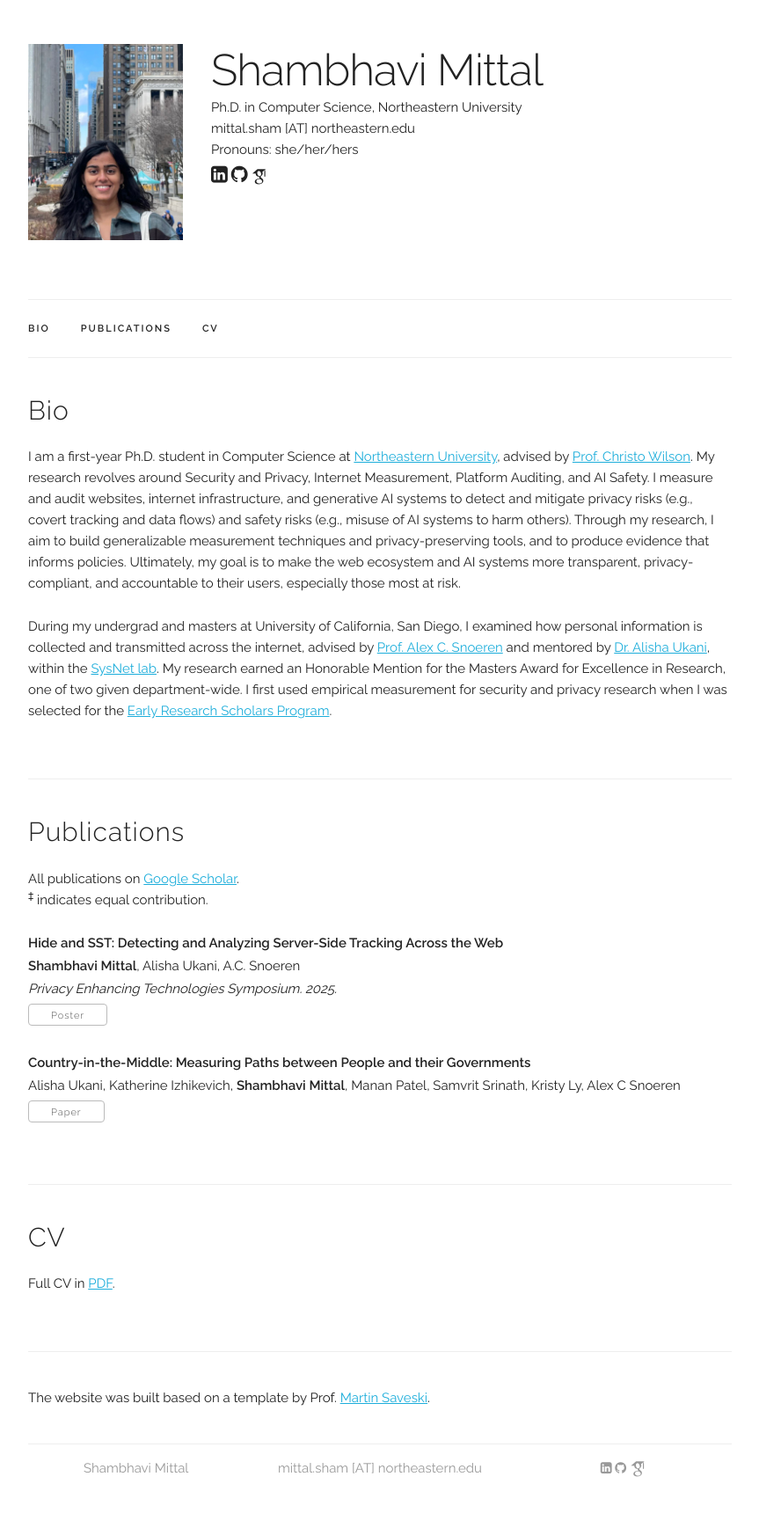
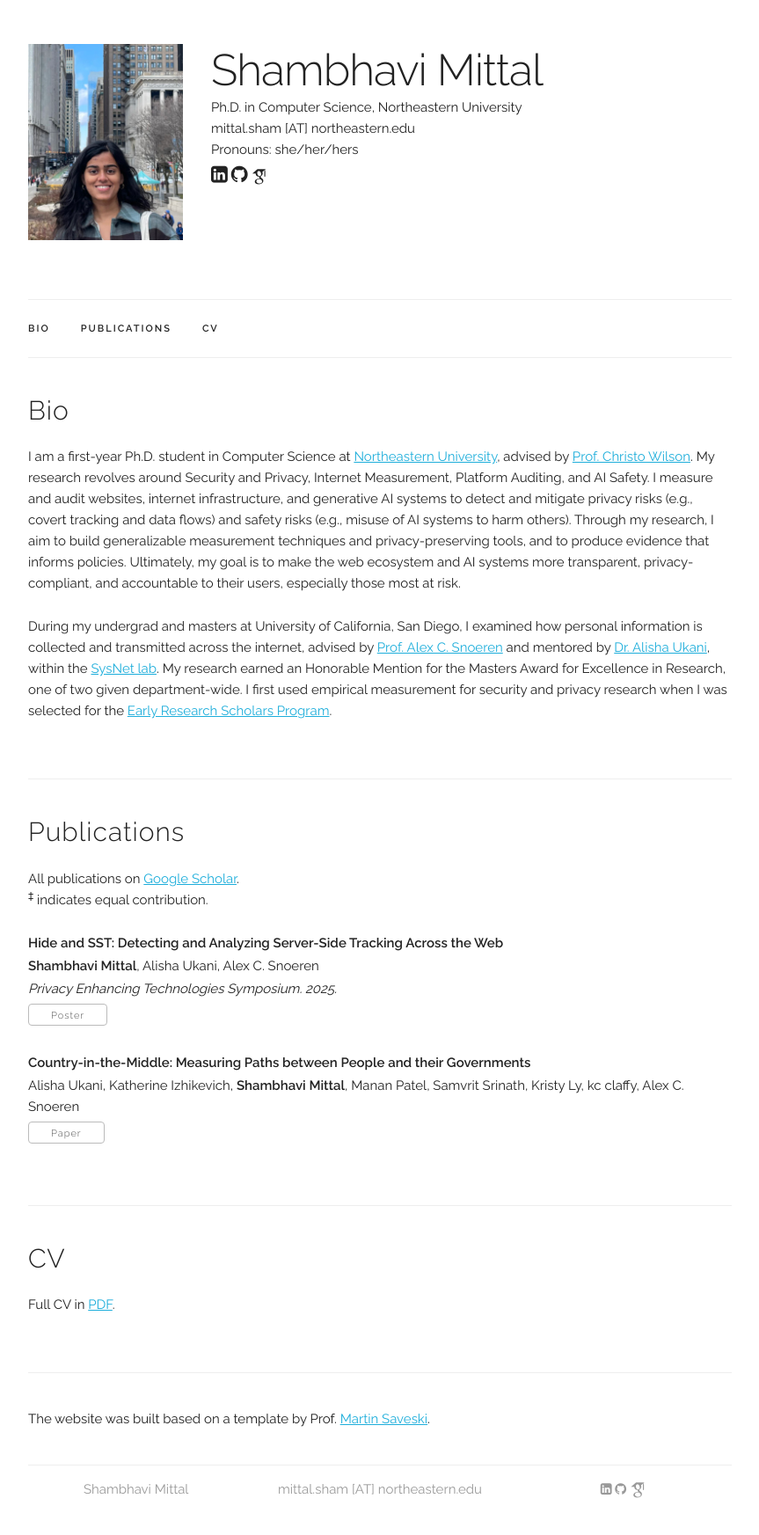
Before and after one commit to shambhavi-20/shambhavi-20.github.io, a Jekyll site: the page built from index.html, in a window 1280 px wide. Shown: the whole page at 88% size, without its empty margins (208-1071 px from the left). Built offline with Jekyll 4.4.1, drawn with Linux system fonts in a browser that asks for light colours; some web fonts are replaced; before the commit the page ends 1721 px from its top, so only the background shows below that.

Commit message:
fixed names in publications

```diff
--- a/_data/publications.yaml
+++ b/_data/publications.yaml
@@ -130,12 +130,12 @@ papers:
   #   code: "https://github.com/brihijoshi/podpop-nlp4musa-2020"
   #   selected: y
   - title: "Hide and SST: Detecting and Analyzing Server-Side Tracking Across the Web"
-    authors: "<b> Shambhavi Mittal</b>, Alisha Ukani, A.C. Snoeren"
+    authors: "<b> Shambhavi Mittal</b>, Alisha Ukani, Alex C. Snoeren"
     venue: "Privacy Enhancing Technologies Symposium. 2025."
     poster: "/assets/publications/2025_sst/Shambhavi_Mittal_Poster_PETS_2025.pdf"
     selected: y
   - title: "Country-in-the-Middle: Measuring Paths between People and their Governments"
-    authors: "Alisha Ukani, Katherine Izhikevich,<b> Shambhavi Mittal</b>, Manan Patel, Samvrit Srinath, Kristy Ly, Alex C Snoeren"
+    authors: "Alisha Ukani, Katherine Izhikevich,<b> Shambhavi Mittal</b>, Manan Patel, Samvrit Srinath, Kristy Ly, kc claffy, Alex C. Snoeren"
     # venue: "Proceedings of the 1st Workshop on NLP for Music and Audio (NLP4MusA). 2020."
     paper_pdf: "/assets/publications/2025_citm/paper.pdf"
     selected: y
```
